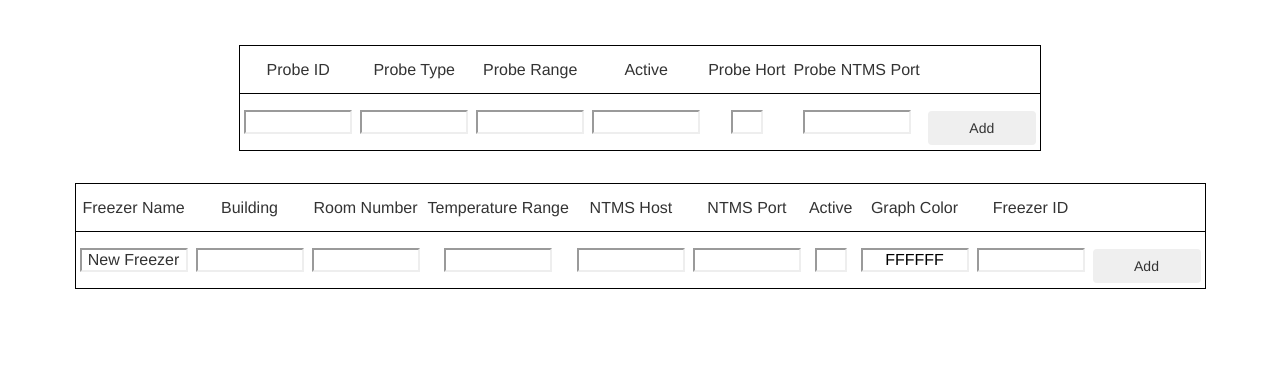
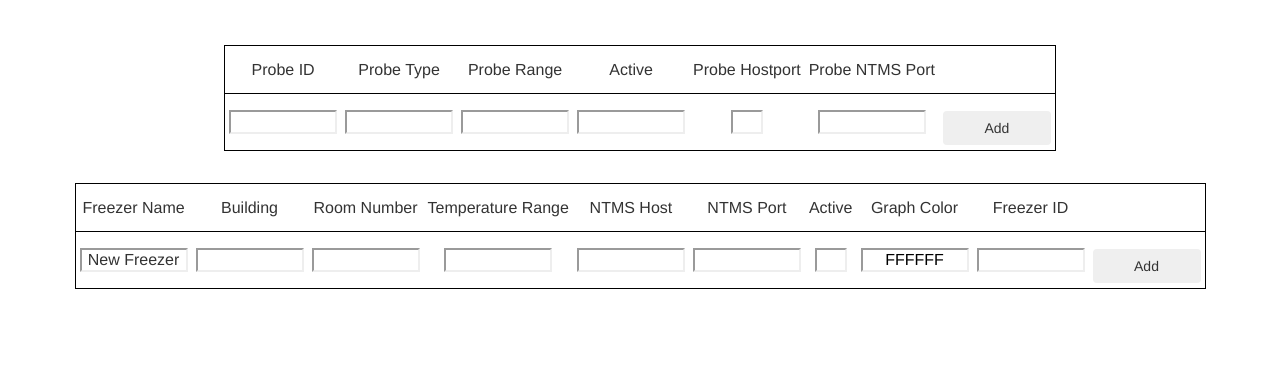
Before and after one commit to xvorenda/DAENA, a PHP site: page /admin in a window 1280 px wide. Shown: the part 51-420 px from the top of the page. Run offline with PHP 8.4, Linux system fonts and the light colour scheme; data that the repository does not hold is empty; some libraries are stand-ins or nearby versions.

Commit message:
Spelling

```diff
--- a/admin/index.php
+++ b/admin/index.php
@@ -48,7 +48,7 @@ $i = 0;
 echo "
 <div class='probesbox'>
 <table>
-<tr><td>Probe ID</td><td>Probe Type</td><td>Probe Range</td><td>Active</td><td>Probe Hort</td><td>Probe NTMS Port</td><td>&nbsp;</td></tr>
+<tr><td>Probe ID</td><td>Probe Type</td><td>Probe Range</td><td>Active</td><td>Probe Hostport</td><td>Probe NTMS Port</td><td>&nbsp;</td></tr>
 ";
 while(($probedata = mysql_fetch_assoc($allprobes))){
     $probe_id = $probedata['probe_id'];
```
